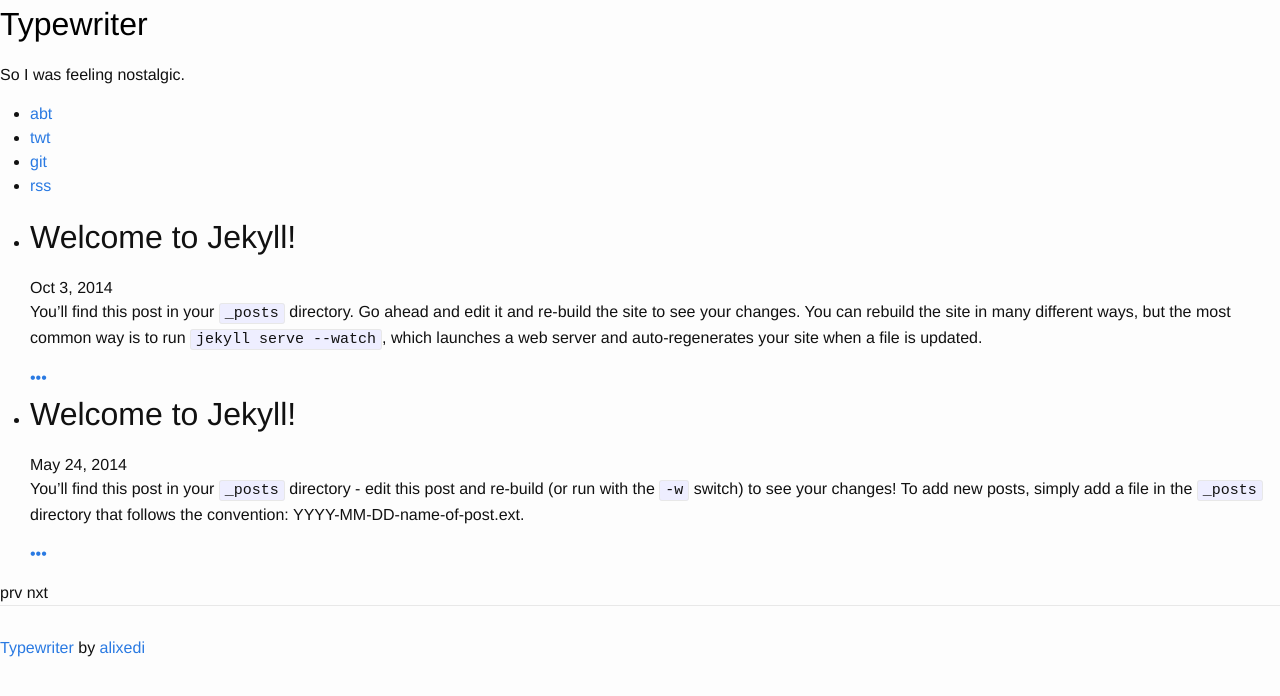
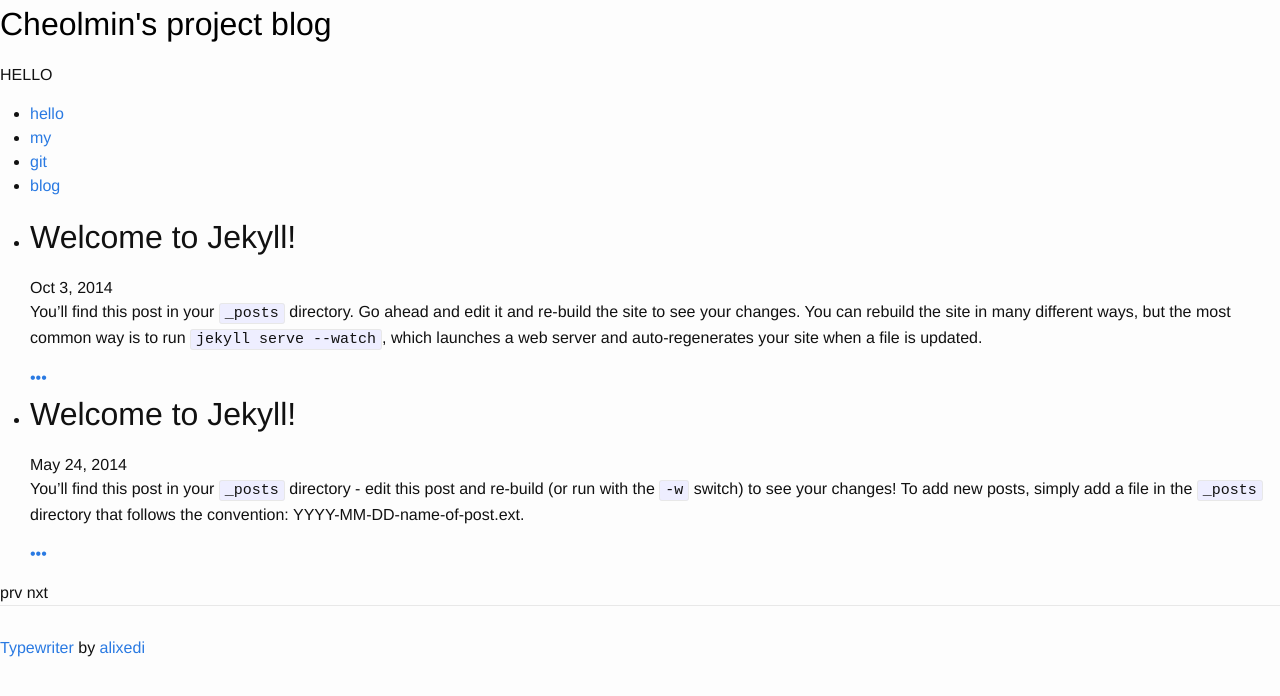
Before and after one commit to gicheolmin/gicheolmin.github.com, a Jekyll site: the page built from index.html, in a window 1280 px wide. Shown: the top 696 px of the page. Built offline with Jekyll 4.4.1, drawn with Linux system fonts in a browser that asks for light colours; the list of posts is cut into pages by our own code.

Commit message:
Update _config.yml

```diff
--- a/_config.yml
+++ b/_config.yml
@@ -1,8 +1,8 @@
 # Site settings
-title: "Typewriter"
-description: "So I was feeling nostalgic."
+title: "Cheolmin's project blog"
+description: "HELLO"
 baseurl: ""
-url: "http://alixedi.github.io"
+url: "http://gicheol.github.io"
 
 # Build settings
 markdown: kramdown
@@ -12,11 +12,11 @@ paginate: 3
 
 # Links
 links:
-  - title: "abt"
+  - title: "hello"
     url: /about
-  - title: "twt"
+  - title: "my"
     url: http://twitter.com/alixedi
   - title: "git"
     url: http://github.com/alixedi
-  - title: "rss"
+  - title: "blog"
     url: /feed.xml
```
